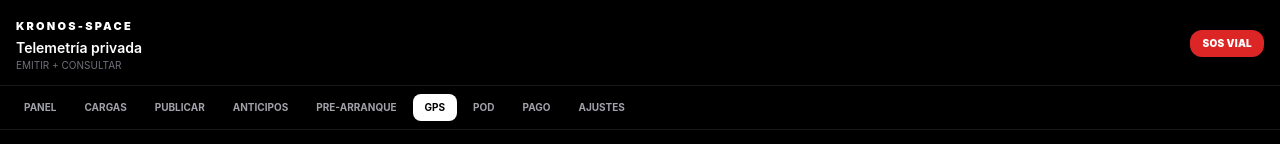
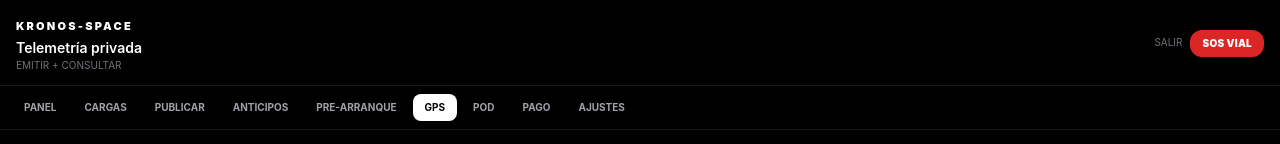
Before and after one commit to donovan-hue/mamalones, a Next.js app: page /rastreo in a window 1280 px wide. Shown: the top 144 px of the page. Built offline with nearby package versions, Linux system fonts and the light colour scheme; no server answers.

Commit message:
feat: botón salir de sesión

```diff
--- a/src/components/AppShell.tsx
+++ b/src/components/AppShell.tsx
@@ -40,7 +40,19 @@ export default function AppShell({
           <h1 className="text-sm font-semibold mt-0.5">{title}</h1>
           {subtitle && <p className="text-[10px] text-zinc-500 uppercase">{subtitle}</p>}
         </div>
-        <PanicButton />
+        <div className="flex items-center gap-2">
+          <button
+            onClick={async () => {
+              const { createClient } = await import('@/lib/supabase')
+              await createClient().auth.signOut()
+              location.href = '/login'
+            }}
+            className="text-[10px] uppercase text-zinc-500"
+          >
+            Salir
+          </button>
+          <PanicButton />
+        </div>
       </header>
       <nav className="flex gap-1 overflow-x-auto px-3 py-2 border-b border-zinc-900 text-[10px] font-bold uppercase">
         {NAV.map((n) => (
```
